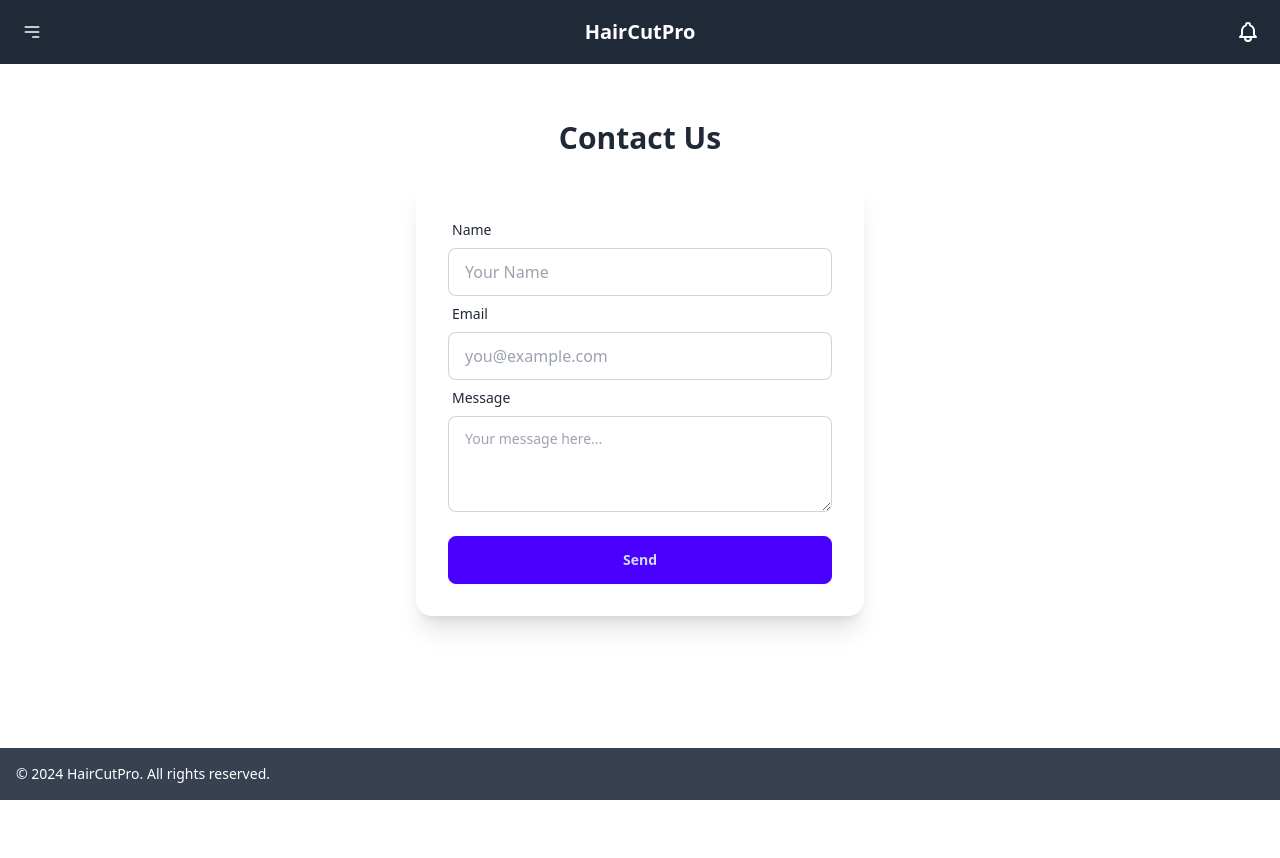
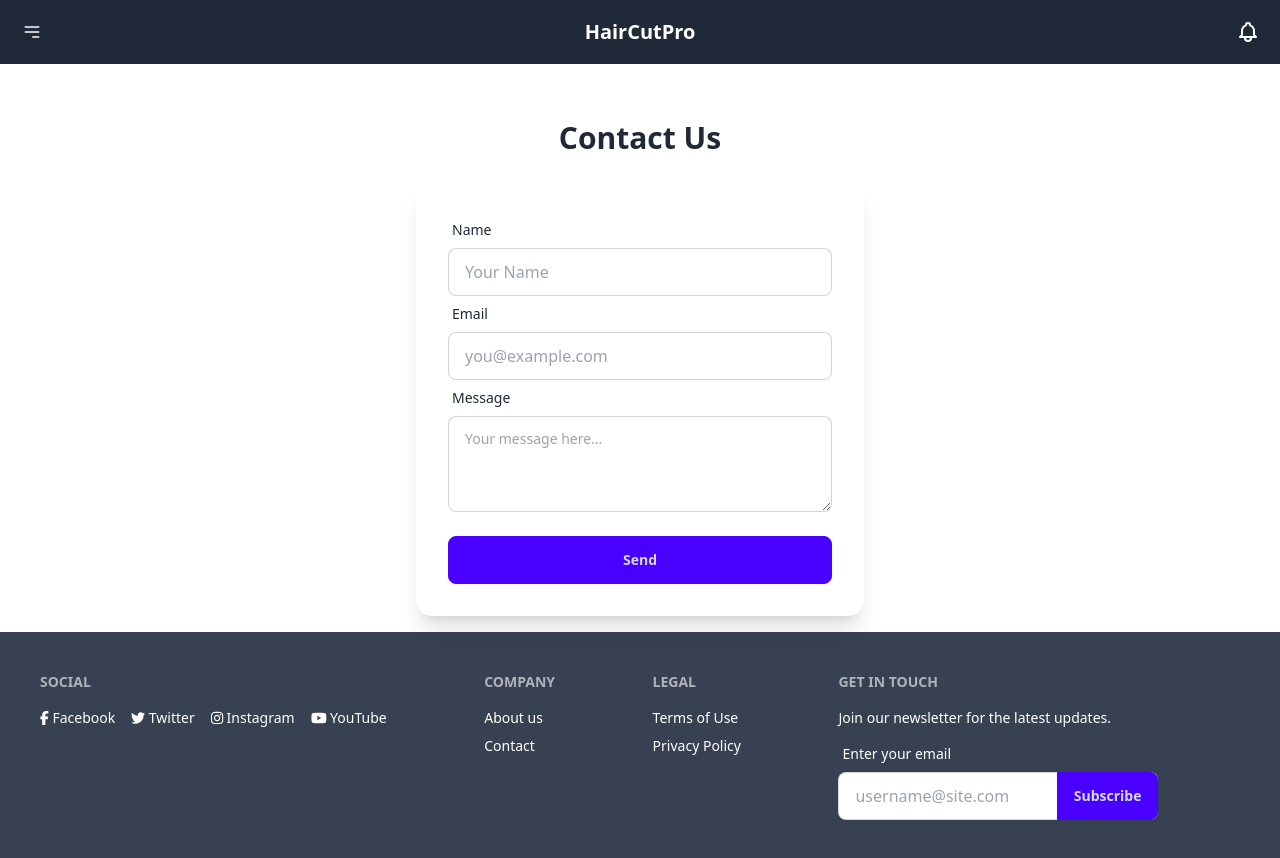
Before and after one commit to 4cecoder/hairschool, a React (Vite) app: page /contact in a window 1280 px wide. Before the commit the page ends 800 px from the top, so only its background shows below. Built offline with nearby package versions, Linux system fonts and the light colour scheme.

Commit message:
better footer

```diff
--- a/package.json
+++ b/package.json
@@ -10,6 +10,10 @@
     "preview": "vite preview"
   },
   "dependencies": {
+    "@fortawesome/free-brands-svg-icons": "^6.5.1",
+    "@fortawesome/free-regular-svg-icons": "^6.5.1",
+    "@fortawesome/free-solid-svg-icons": "^6.5.1",
+    "@fortawesome/react-fontawesome": "^0.2.0",
     "daisyui": "^4.7.2",
     "react": "^18.2.0",
     "react-dom": "^18.2.0",
--- a/src/App.tsx
+++ b/src/App.tsx
@@ -4,6 +4,7 @@ import Categories from './pages/Categories';
 import Subscription from './pages/Subscription';
 import Contact from './pages/Contact';
 import './App.css';
+import Footer from "./components/Footer.tsx";
 
 function App() {
     return (
@@ -53,12 +54,8 @@ function App() {
                     </Routes>
                 </main>
 
-                {/* Footer with daisyUI */}
-                <footer className="p-4 footer bg-gray-700 text-white text-center">
-                    <div>
-                        <p>&copy; 2024 HairCutPro. All rights reserved.</p>
-                    </div>
-                </footer>
+                {/* Footer */}
+                <Footer/>
             </div>
         </Router>
     );
--- /dev/null
+++ b/src/components/Footer.tsx
@@ -0,0 +1,58 @@
+import {Link} from "react-router-dom";
+import {FontAwesomeIcon} from "@fortawesome/react-fontawesome";
+import {faFacebookF, faInstagram, faTwitter, faYoutube} from "@fortawesome/free-brands-svg-icons";
+
+const Footer = () => {
+    return (
+        <>
+            {/* Footer with daisyUI */}
+            <footer className="p-10 footer bg-gray-700 text-white">
+                <div>
+                    <span className="footer-title">Social</span>
+                    <div className="grid grid-flow-col gap-4">
+                        <a href="https://facebook.com" className="link link-hover">
+                            <FontAwesomeIcon icon={faFacebookF}/> Facebook
+                        </a>
+                        <a href="https://twitter.com" className="link link-hover">
+                            <FontAwesomeIcon icon={faTwitter}/> Twitter
+                        </a>
+                        <a href="https://instagram.com" className="link link-hover">
+                            <FontAwesomeIcon icon={faInstagram}/> Instagram
+                        </a>
+                        <a href="https://youtube.com" className="link link-hover">
+                            <FontAwesomeIcon icon={faYoutube}/> YouTube
+                        </a>
+                    </div>
+                </div>
+                <div>
+                    <span className="footer-title">Company</span>
+                    <Link to="/about" className="link link-hover">About us</Link>
+                    <Link to="/contact" className="link link-hover">Contact</Link>
+                </div>
+                <div>
+                    <span className="footer-title">Legal</span>
+                    <Link to="/terms" className="link link-hover">Terms of Use</Link>
+                    <Link to="/privacy" className="link link-hover">Privacy Policy</Link>
+                </div>
+                <div>
+                    <span className="footer-title">Get in touch</span>
+                    <p>Join our newsletter for the latest updates.</p>
+                    <div className="form-control w-80">
+                        <label className="label">
+                            <span className="label-text text-white">Enter your email</span>
+                        </label>
+                        <div className="relative">
+                            <input type="text" placeholder="username@site.com"
+                                   className="input input-bordered w-full pr-16"/>
+                            <button className="btn btn-primary absolute top-0 right-0 rounded-l-none">Subscribe
+                            </button>
+                        </div>
+                    </div>
+                </div>
+            </footer>
+        </>
+    );
+
+};
+
+export default Footer;
```
Also changed, not shown: 1 other file (tests, documents, lock files or other folders).
